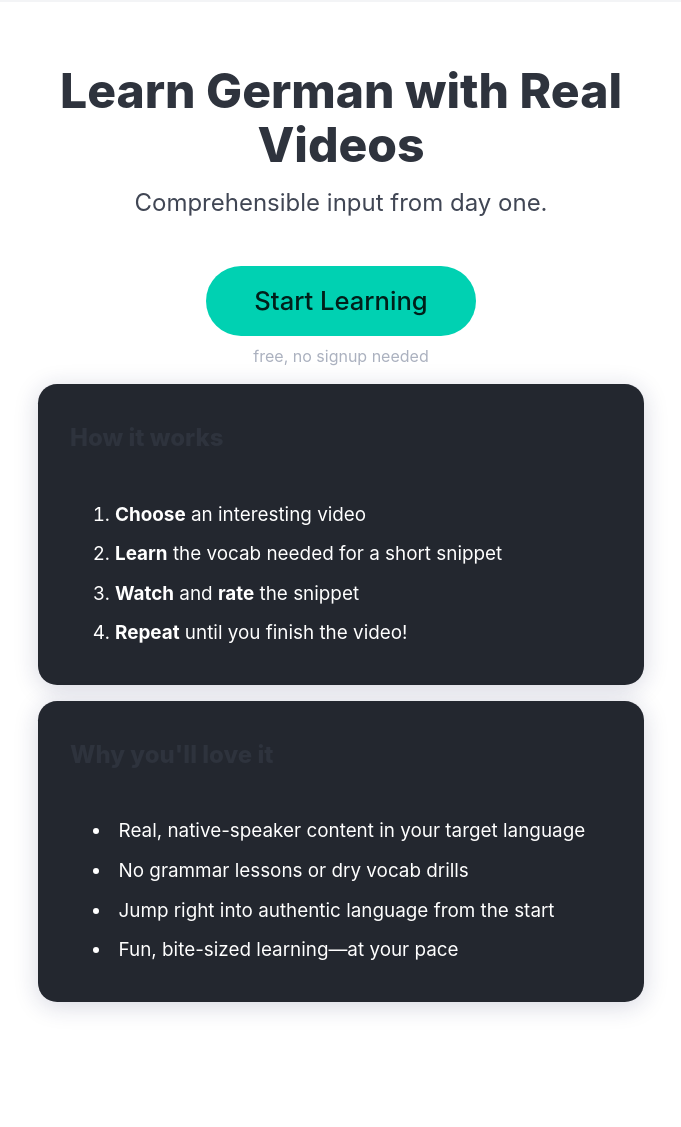
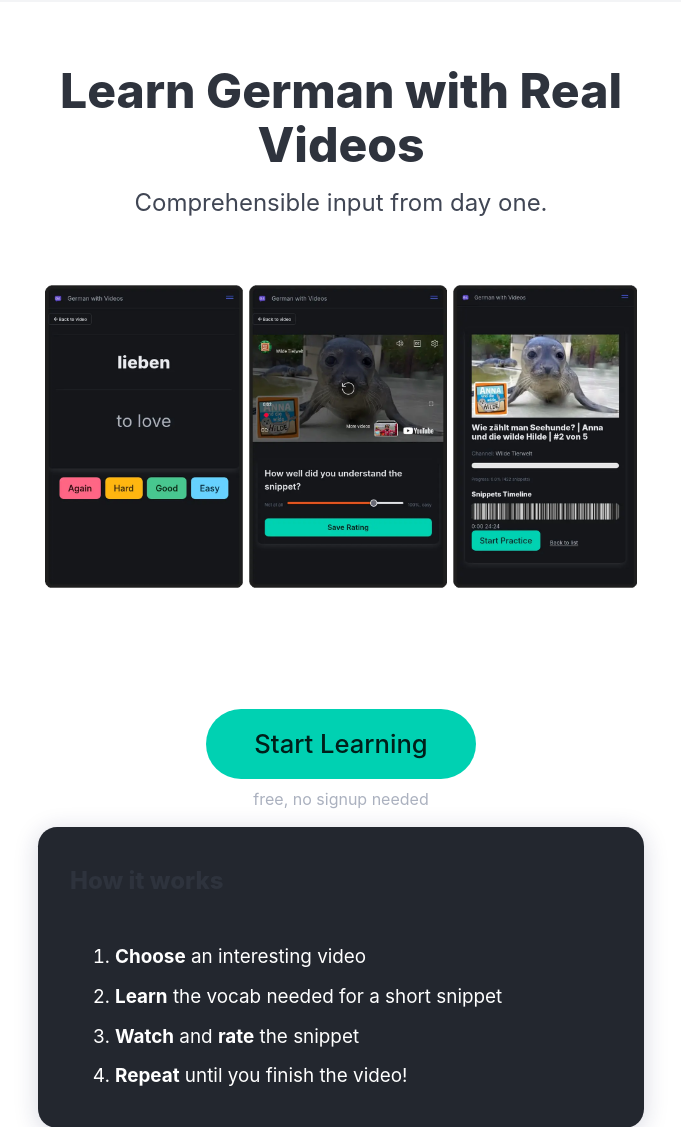
Before and after one commit to koljapluemer/snipvocab, a Django app: page /landing/ in a window 1280 px wide. Shown: the part 52-1179 px from the top of the page, without its empty margins (299-980 px from the left). Before the commit the page ends 1064 px from the top, so only its background shows below. Run offline with Django 5.2, Linux system fonts and the light colour scheme; parts of the project's set-up code (start-up, migrations or seed data) failed here and were passed over.

Commit message:
add screenshot to landing

```diff
--- a/frontend/templates/frontend/landing/landing.html
+++ b/frontend/templates/frontend/landing/landing.html
@@ -11,6 +11,9 @@
           <h1 class="title is-1 mb-4">Learn {% if LANGUAGE_TO_LEARN == 'de' %}German{% else %}Spoken Arabic{% endif %} with Real Videos</h1>
           <p class="subtitle is-4 mb-5">Comprehensible input from day one.</p>
         </div>
+        <!-- hero image with screenshot -->
+         {% load static %}
+         <img src="{% static 'screenshot.webp' %}" alt="screenshot of the app" class="mb-6 ">
         <div class="has-text-centered mt-6">
           <a href="{% url 'frontend:onboarding' %}" class="button is-primary is-large is-rounded px-6 py-4" style="font-size: 1.6rem;">
             Start Learning
```
Also changed, not shown: README.md, static/screenshot.webp (added).
